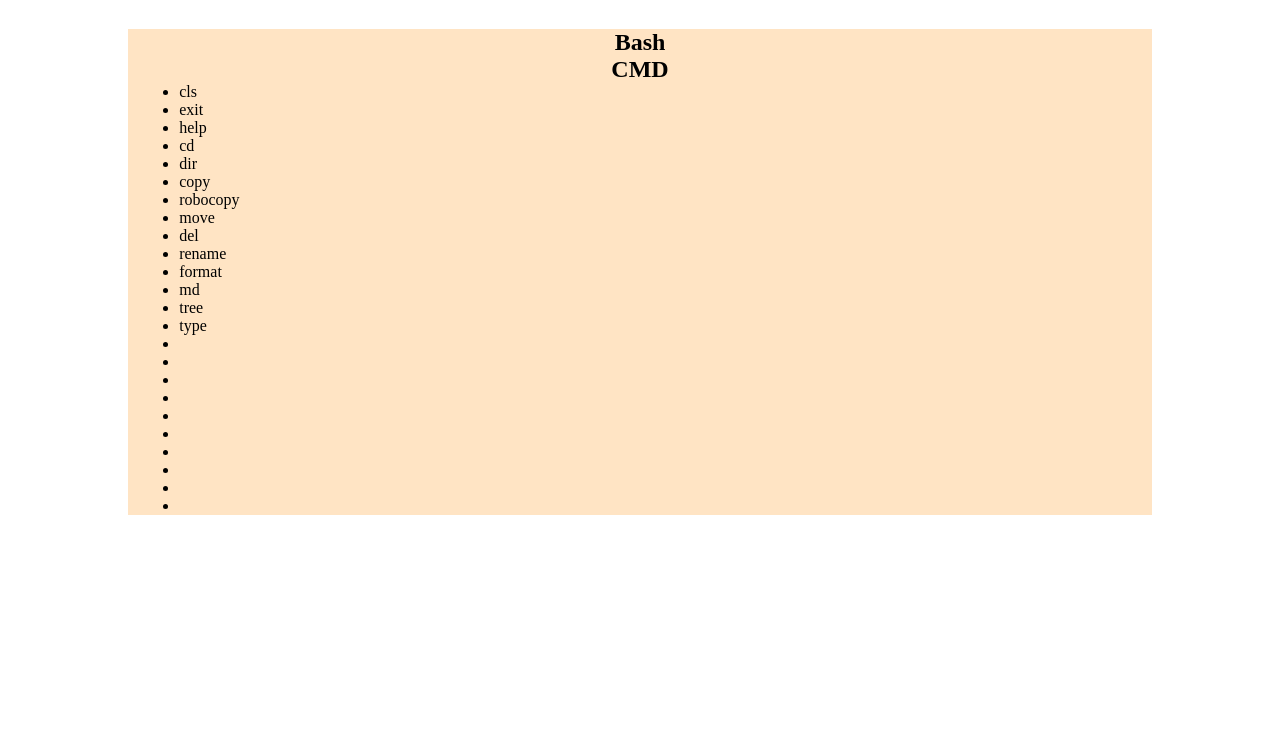
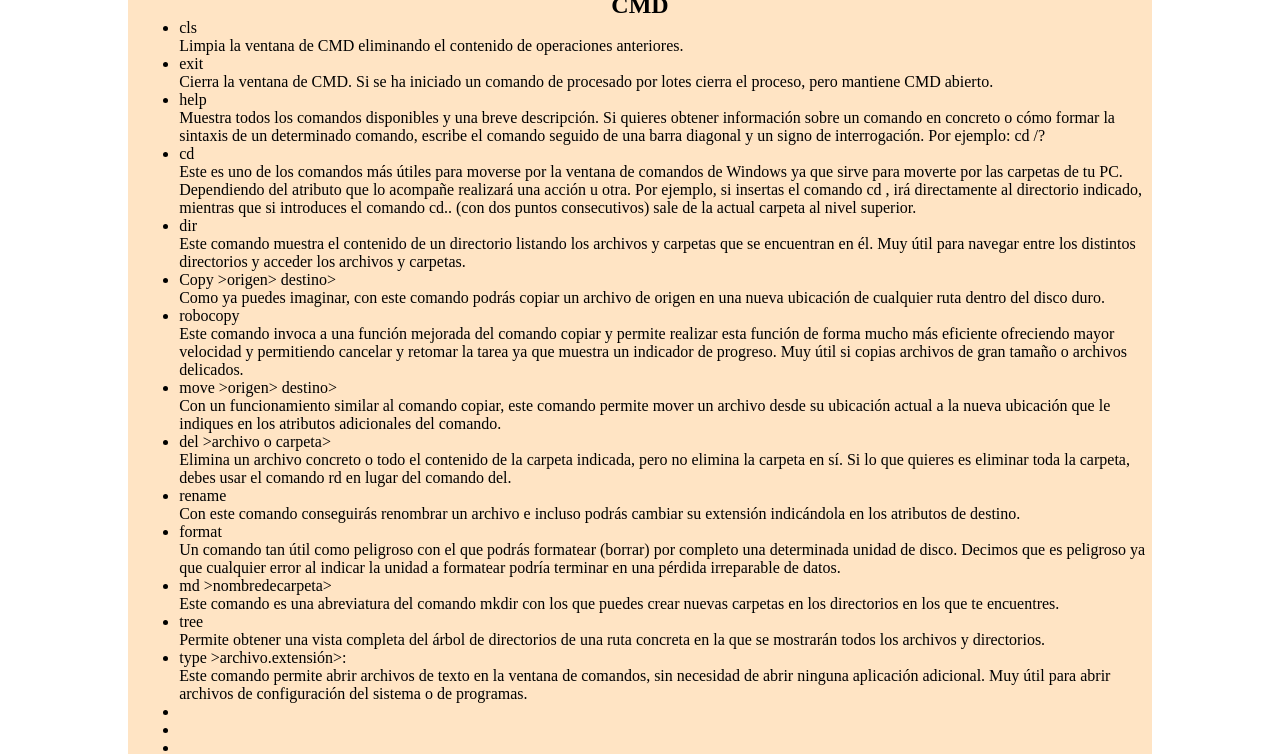
Before and after one commit to JaimeMonerris/Bash-CMD, a plain HTML site: page index.html in a window 1280 px wide. Shown: the part 195-949 px from the top of the page. Before the commit the page ends 800 px from the top, so only its background shows below. Drawn offline with Linux system fonts and the light colour scheme.

Commit message:
gh-pages

```diff
--- a/index.html
+++ b/index.html
@@ -10,25 +10,52 @@
            <h1>Bash&CMD</h1>
        </header>
 
-       <section class='main'>
+       <div class='main'>
            <section class="content">
                 <h2>Bash</h2>
                 <h2>CMD</h2>
                 <ul>
                     <li>cls</li>
+                    <p>Limpia la ventana de CMD eliminando el contenido de operaciones anteriores.</p>
+
                     <li>exit</li>
+                    <p>Cierra la ventana de CMD. Si se ha iniciado un comando de procesado por lotes cierra el proceso, pero mantiene CMD abierto.</p>
+
                     <li>help</li>
+                    <p>Muestra todos los comandos disponibles y una breve descripción. Si quieres obtener información sobre un comando en concreto o cómo formar la sintaxis de un determinado comando, escribe el comando seguido de una barra diagonal y un signo de interrogación. Por ejemplo: cd /?</p>
+
                     <li>cd</li>
+                    <p> Este es uno de los comandos más útiles para moverse por la ventana de comandos de Windows ya que sirve para moverte por las carpetas de tu PC. Dependiendo del atributo que lo acompañe realizará una acción u otra. Por ejemplo, si insertas el comando cd <rutadecarpeta>, irá directamente al directorio indicado, mientras que si introduces el comando cd.. (con dos puntos consecutivos) sale de la actual carpeta al nivel superior.</p>
+
                     <li>dir</li>
-                    <li>copy</li>
+                    <p>Este comando muestra el contenido de un directorio listando los archivos y carpetas que se encuentran en él. Muy útil para navegar entre los distintos directorios y acceder los archivos y carpetas.</p>
+
+                    <li>Copy >origen> destino></li>
+                    <p> Como ya puedes imaginar, con este comando podrás copiar un archivo de origen en una nueva ubicación de cualquier ruta dentro del disco duro.</p>
+
                     <li>robocopy</li>
-                    <li>move</li>
-                    <li>del</li>
+                    <p>Este comando invoca a una función mejorada del comando copiar y permite realizar esta función de forma mucho más eficiente ofreciendo mayor velocidad y permitiendo cancelar y retomar la tarea ya que muestra un indicador de progreso. Muy útil si copias archivos de gran tamaño o archivos delicados.</p>
+
+                    <li>move >origen> destino></li>
+                    <p> Con un funcionamiento similar al comando copiar, este comando permite mover un archivo desde su ubicación actual a la nueva ubicación que le indiques en los atributos adicionales del comando.</p>
+
+                    <li>del  >archivo o carpeta></archivo></li>
+                    <p>Elimina un archivo concreto o todo el contenido de la carpeta indicada, pero no elimina la carpeta en sí. Si lo que quieres es eliminar toda la carpeta, debes usar el comando rd en lugar del comando del.</p>
+
                     <li>rename</li>
+                    <p>Con este comando conseguirás renombrar un archivo e incluso podrás cambiar su extensión indicándola en los atributos de destino.</p>
+
                     <li>format</li>
-                    <li>md</li>
+                    <p>Un comando tan útil como peligroso con el que podrás formatear (borrar) por completo una determinada unidad de disco. Decimos que es peligroso ya que cualquier error al indicar la unidad a formatear podría terminar en una pérdida irreparable de datos.</p>
+
+                    <li>md >nombredecarpeta></li>
+                    <p> Este comando es una abreviatura del comando mkdir <nombredecarpeta> con los que puedes crear nuevas carpetas en los directorios en los que te encuentres.</p>
+
                     <li>tree</li>
-                    <li>type</li>
+                    <p>Permite obtener una vista completa del árbol de directorios de una ruta concreta en la que se mostrarán todos los archivos y directorios.</p>
+
+                    <li>type >archivo.extensión>:</li>
+                    <p>Este comando permite abrir archivos de texto en la ventana de comandos, sin necesidad de abrir ninguna aplicación adicional. Muy útil para abrir archivos de configuración del sistema o de programas.</p>
 
 
                     <li></li>
@@ -43,6 +70,8 @@
                     <li></li>
                 </ul>
             </section>
-       </section>
+       </div>
+
+       <footer></footer>
     </body>
 </html>
--- a/main.css
+++ b/main.css
@@ -3,6 +3,7 @@
     padding: 0;
     border: 0;
 }
+
 h1 {
     font-family: monospace;
     font-size: 4em;
@@ -13,6 +14,10 @@ h1 {
 
 h2 {
     text-align: center;
+}
+
+body {
+    display: block;
 }
 
 header {
@@ -28,8 +33,14 @@ header {
 .content {
     width: 80%;
     margin-left: 10%;
-    margin-top: 5%;
+    margin-top: 0%;
     background-color: bisque;
+}
+
+footer {
+    height: 20%;
+    width: 100%;
+    background: linear-gradient(to top right, rgba(178, 164, 53, 0.9), rgba(230, 190, 80, 0.9), rgba(229, 107, 32, 0.9), rgba(159, 15, 15, 0.94));
 }
 
 ul {
```
